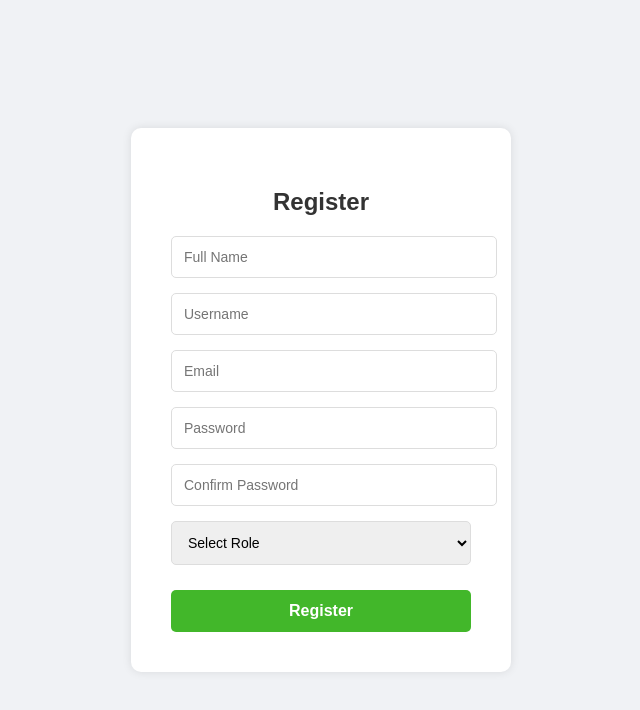
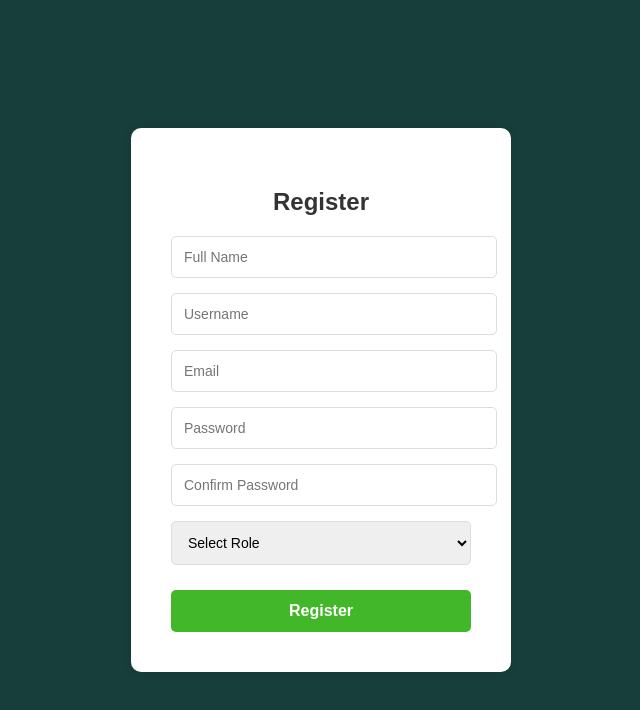
Before and after one commit to mujwala/EV_fleet_managment, a website: page register.html in a window 1280 px wide. Shown: the whole page, without its empty margins (319-959 px from the left). Drawn offline with Linux system fonts and the light colour scheme.

Commit message:
Update register.css

```diff
--- a/register.css
+++ b/register.css
@@ -1,6 +1,6 @@
 body {
     font-family: Arial, sans-serif;
-    background-color: #f0f2f5;
+    background-color: #173E3B;
     display: flex;
     justify-content: center;
     align-items: center;
```
